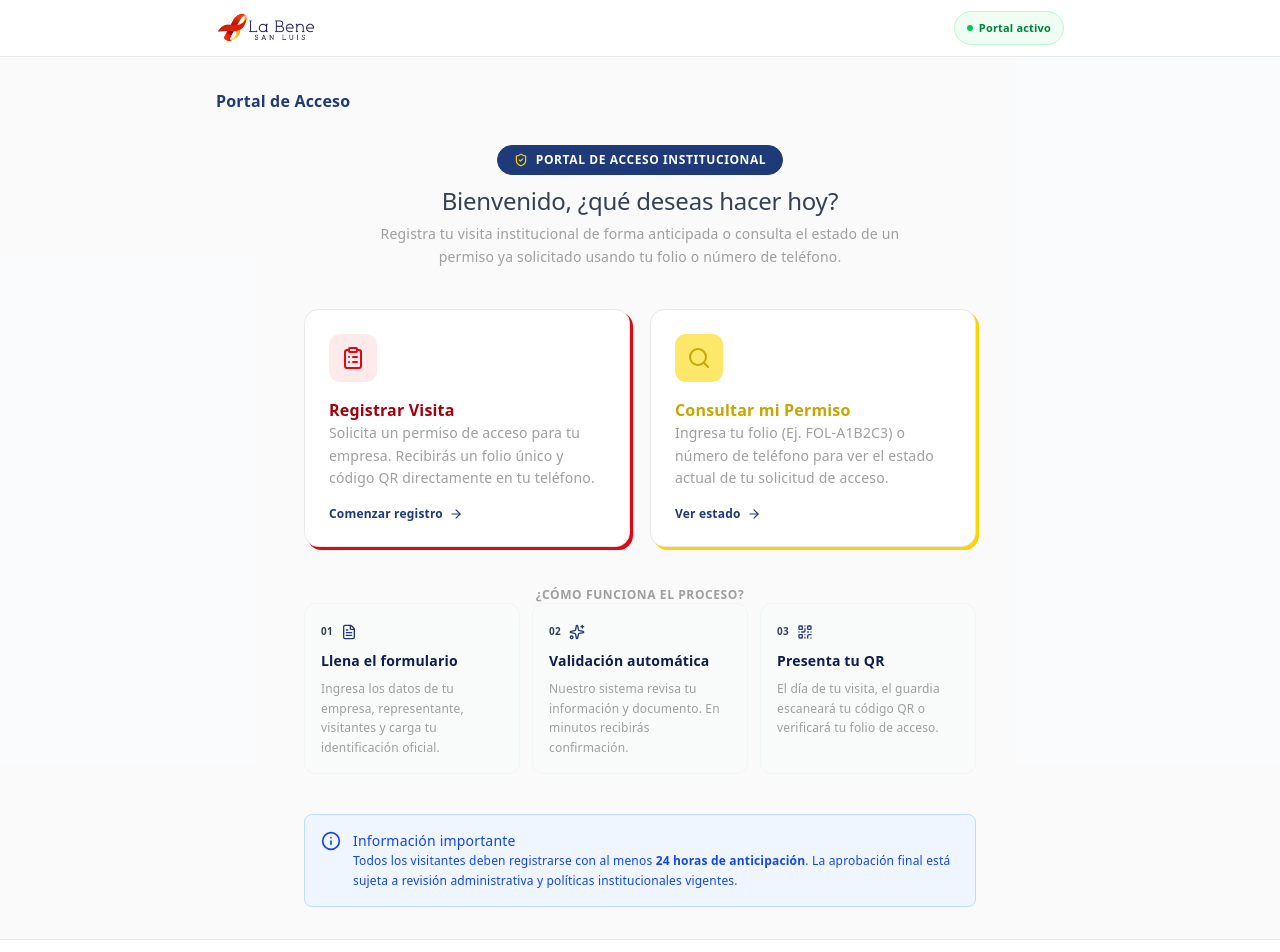
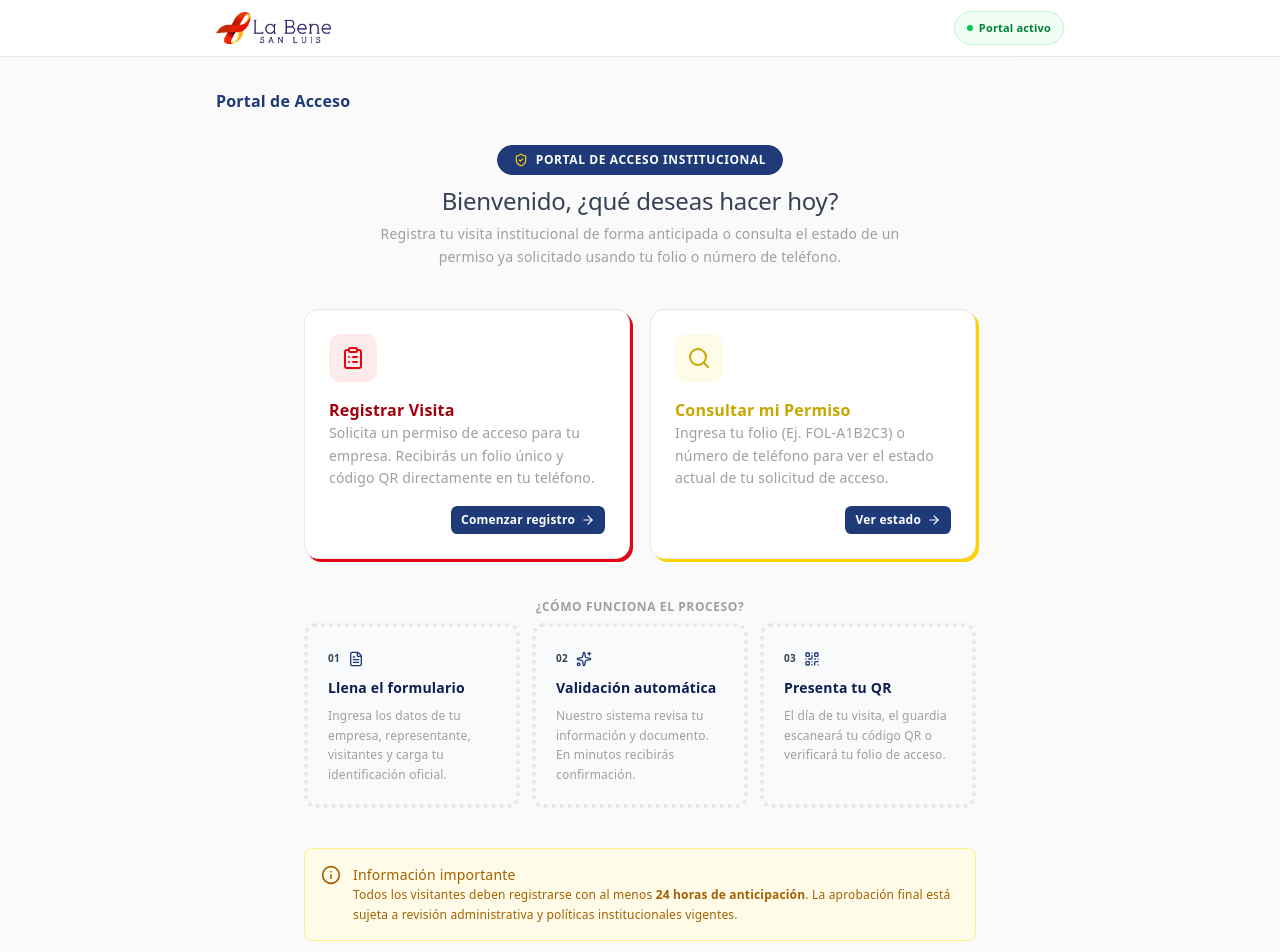
Before and after one commit to JonathanEduardo/MinimalDemos, a React (Vite) app: page /provider/access in a window 1280 px wide. Shown: the top 952 px of the page. Built offline with nearby package versions, Linux system fonts and the light colour scheme.

Commit message:
feat(Ajustes logo)

```diff
--- a/src/App.tsx
+++ b/src/App.tsx
@@ -13,7 +13,7 @@ function App() {
           <Route path="/guardia" element={<GuardiaPage />} />
           <Route path="/provider/access" element={<ProveedorPage />} />
           <Route path="/components" element={<ComponentsPage />} />
-          <Route path="/settings" element={<Navigate to="/" replace />} />
+          <Route path="/settings" element={<ComponentsPage />} />
           <Route path="*" element={<Navigate to="/" replace />} />
         </Routes>
       </VisitasProvider>
--- a/src/components/organisms/AppSidebar.tsx
+++ b/src/components/organisms/AppSidebar.tsx
@@ -41,7 +41,7 @@ const menuPrincipal: CatalogItem[] = [
   { title: "Dashboard",     icon: LayoutDashboard, href: "/" },
   { title: "Permisos",      icon: ShieldCheck,     href: "/admin" },
   { title: "QR Check",      icon: QrCode,          href: "/guardia" },
-  { title: "Configuración", icon: Settings2,       href: "/settings" },
+  { title: "Componentes", icon: Settings2,       href: "/components" },
 ]
 
 const catalogos: CatalogItem[] = []
@@ -181,7 +181,7 @@ export function AppSidebar() {
           <img
             src={logoFull}
             alt="Bene Access"
-            className="h-10 w-auto object-contain group-data-[collapsible=icon]:hidden"
+            className="h-14 md:h-10 w-auto object-contain group-data-[collapsible=icon]:hidden"
           />
           <img
             src={logoSm}
--- a/src/components/pages/ProveedorPage.tsx
+++ b/src/components/pages/ProveedorPage.tsx
@@ -80,7 +80,7 @@ function PantallaInicio({ onSelect }: { onSelect: (m: Mode) => void }) {
         <button
           type="button"
           onClick={() => onSelect("crear")}
-          className="group text-left rounded-2xl border shadow-[3px_3px_0_rgb(var(--terciary-base))]  bg-white p-6 transition-all duration-200 border-gray-200  hover:shadow-[3px_3px_0_rgb(var(--terciary-light))] hover:opacity-70 cursor-pointer focus-visible:outline-none focus-visible:ring-2 focus-visible:ring-[rgb(var(--terciary-base))]"
+          className="group text-left rounded-2xl border shadow-[3px_3px_0_rgb(var(--terciary-base))]  bg-white p-6  border-gray-200 hover:scale-105 transition-transform duration-200 cursor-pointer focus-visible:outline-none focus-visible:ring-2 focus-visible:ring-[rgb(var(--terciary-base))]"
         >
           <div className="mb-4 flex h-12 w-12 items-center justify-center rounded-xl  transition-colors bg-[rgba(var(--terciary-base),0.08)] group-hover:bg-[rgba(var(--terciary-base),0.15)]">
             <ClipboardList className="h-6 w-6 text-[rgb(var(--terciary-base))]" />
@@ -92,7 +92,7 @@ function PantallaInicio({ onSelect }: { onSelect: (m: Mode) => void }) {
             Solicita un permiso de acceso para tu empresa. Recibirás un folio único y
             código QR directamente en tu teléfono.
           </p>
-          <div className="mt-4 flex items-center gap-1.5 text-xs font-semibold text-[rgb(var(--primary-base))]">
+          <div className="mt-4 flex items-center gap-1.5 text-xs font-semibold w-fit text-white px-2.5 py-1.5 float-right rounded-md bg-[rgb(var(--primary-base))]">
             Comenzar registro
             <ArrowRight className="h-3.5 w-3.5 transition-transform group-hover:translate-x-1" />
           </div>
@@ -101,10 +101,10 @@ function PantallaInicio({ onSelect }: { onSelect: (m: Mode) => void }) {
         <button
           type="button"
           onClick={() => onSelect("consultar")}
-          className="group text-left rounded-2xl border shadow-[3px_3px_0_rgb(var(--secondary-base))]  bg-white p-6 transition-all duration-200 border-gray-200  hover:shadow-[3px_3px_0_rgb(var(--secondary-light))]  hover:opacity-70 cursor-pointer focus-visible:outline-none focus-visible:ring-2 focus-visible:ring-[rgb(var(--secondary-base))]"
+          className="group text-left rounded-2xl border shadow-[3px_3px_0_rgb(var(--secondary-base))]  bg-white p-6  border-gray-200 hover:scale-105 transition-transform duration-200 cursor-pointer focus-visible:outline-none focus-visible:ring-2 focus-visible:ring-[rgb(var(--secondary-base))]"
         >
-  <div className="mb-4 flex h-12 w-12 items-center justify-center rounded-xl transition-colors bg-[rgba(var(--secondary-light))] group-hover:bg-[rgba(var(--secondary-light))]">
-            <Search className="h-6 w-6 text-[rgb(var(--secondary-dark))]" />
+<div className="mb-4 flex h-12 w-12 items-center justify-center rounded-xl  transition-colors bg-yellow-50 group-hover:bg-yellow-100">
+                   <Search className="h-6 w-6 text-[rgb(var(--secondary-dark))]" />
           </div>
           <p className="font-semibold text-[rgb(var(--secondary-dark))] text-base mb-1.5">
             Consultar mi Permiso
@@ -113,7 +113,7 @@ function PantallaInicio({ onSelect }: { onSelect: (m: Mode) => void }) {
             Ingresa tu folio (Ej. FOL-A1B2C3) o número de teléfono para ver
             el estado actual de tu solicitud de acceso.
           </p>
-          <div className="mt-4 flex items-center gap-1.5 text-xs font-semibold text-[rgb(var(--primary-base))]">
+          <div className="mt-4 flex items-center gap-1.5 text-xs font-semibold w-fit text-white px-2.5 py-1.5 float-right rounded-md bg-[rgb(var(--primary-base))]">
             Ver estado
             <ArrowRight className="h-3.5 w-3.5 transition-transform group-hover:translate-x-1" />
           </div>
@@ -125,7 +125,7 @@ function PantallaInicio({ onSelect }: { onSelect: (m: Mode) => void }) {
         <p className="text-xs font-semibold uppercase tracking-wider text-muted-foreground mb-4 text-center">
           ¿Cómo funciona el proceso?
         </p>
-        <div className="grid gap-3 sm:grid-cols-3">
+        <div className="grid gap-3 sm:grid-cols-3 mt-2">
           {[
             {
               step: "01",
@@ -148,7 +148,7 @@ function PantallaInicio({ onSelect }: { onSelect: (m: Mode) => void }) {
           ].map(({ step, Icon, title, desc }) => (
             <div
               key={step}
-              className="flex flex-col gap-2 rounded-xl border border-gray-100 bg-gray-50/60 p-4"
+              className="flex flex-col gap-2 rounded-xl border-4 border-dotted border-gray-200 bg-gray-50 p-5 cursor-pointer hover:scale-105 transition-transform duration-200"
             >
               <div className="flex items-center gap-2">
                 <span className="text-[10px] font-bold text-[rgb(var(--primary-base))/0.4]">{step}</span>
@@ -163,7 +163,7 @@ function PantallaInicio({ onSelect }: { onSelect: (m: Mode) => void }) {
 
       {/* Info notice */}
       <div className="max-w-2xl mx-auto">
-        <Alert variant="primary">
+        <Alert variant="secondary">
           <div>
             <p className="text-sm font-medium">Información importante</p>
             <p className="text-xs mt-1 leading-relaxed">
--- a/src/components/ui/dropdown-menu.tsx
+++ b/src/components/ui/dropdown-menu.tsx
@@ -39,7 +39,7 @@ function DropdownMenuContent({
       >
         <MenuPrimitive.Popup
           data-slot="dropdown-menu-content"
-          className={cn("z-50 max-h-(--available-height) w-(--anchor-width) min-w-32 origin-(--transform-origin) overflow-x-hidden overflow-y-auto rounded-lg bg-popover p-1 text-popover-foreground shadow-md ring-1 ring-foreground/10 duration-100 outline-none data-[side=bottom]:slide-in-from-top-2 data-[side=inline-end]:slide-in-from-left-2 data-[side=inline-start]:slide-in-from-right-2 data-[side=left]:slide-in-from-right-2 data-[side=right]:slide-in-from-left-2 data-[side=top]:slide-in-from-bottom-2 data-open:animate-in data-open:fade-in-0 data-open:zoom-in-95 data-closed:animate-out data-closed:overflow-hidden data-closed:fade-out-0 data-closed:zoom-out-95", className )}
+          className={cn("z-50 max-h-(--available-height) w-(--anchor-width) min-w-32 origin-(--transform-origin) overflow-x-hidden overflow-y-auto rounded-lg bg-popover p-1 text-popover-foreground shadow-md ring-1 ring-foreground/10 duration-100 outline-none data-[side=bottom]:slide-in-from-top-2 data-[side=inline-end]:slide-in-from-left-2 data-[side=inline-start]:slide-in-from-right-2 data-[side=left]:slide-in-from-right-2 data-[side=right]:slide-in-from-left-2 data-[side=top]:slide-in-from-bottom-2 data-open:animate-in data-open:fade-in-0 data-open:zoom-in-95 data-closed:animate-out data-closed:overflow-hidden data-closed:fade-out-0 data-closed:zoom-out-95 w-auto", className )}
           {...props}
         />
       </MenuPrimitive.Positioner>
```
Also changed, not shown: src/assets/logos/image.png (added), src/assets/logos/logo_full.png.
